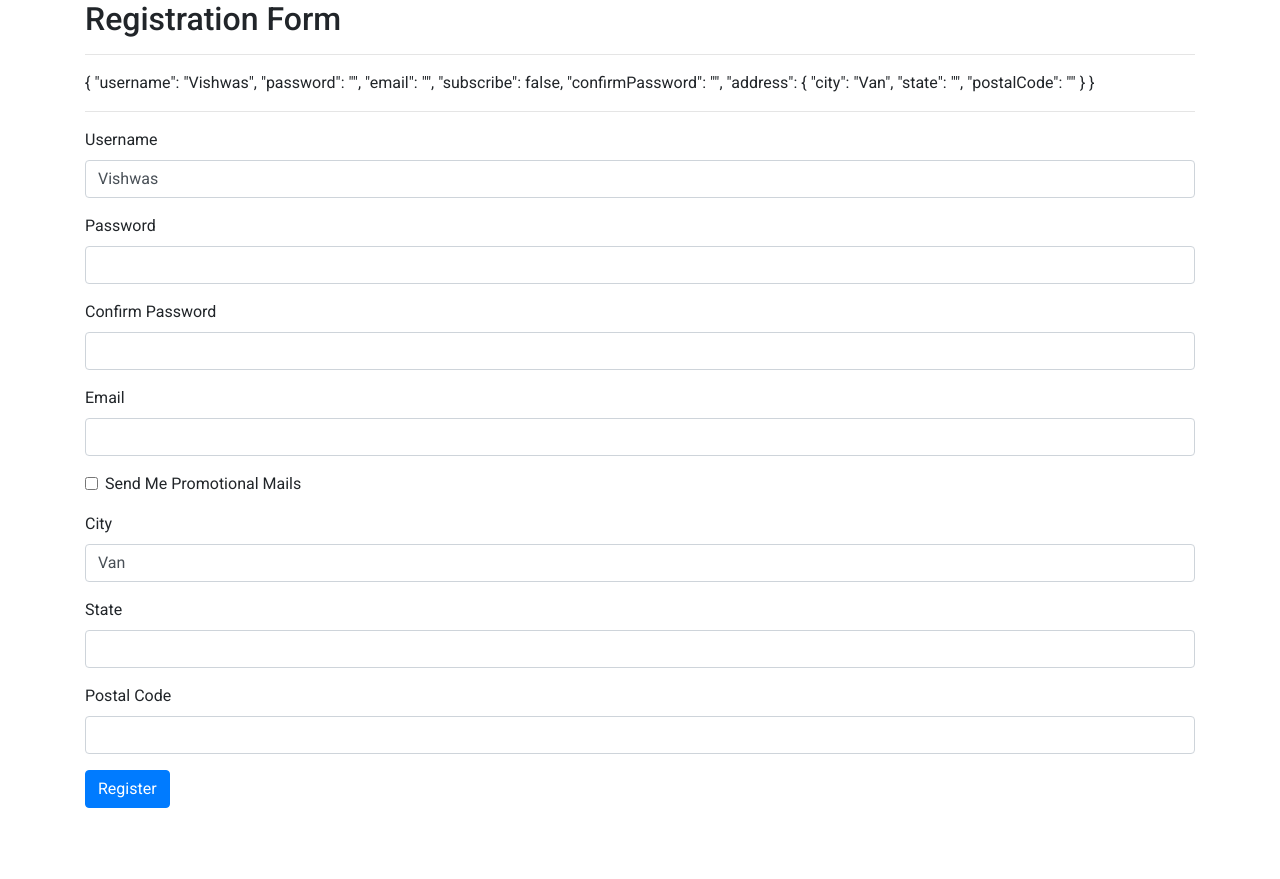
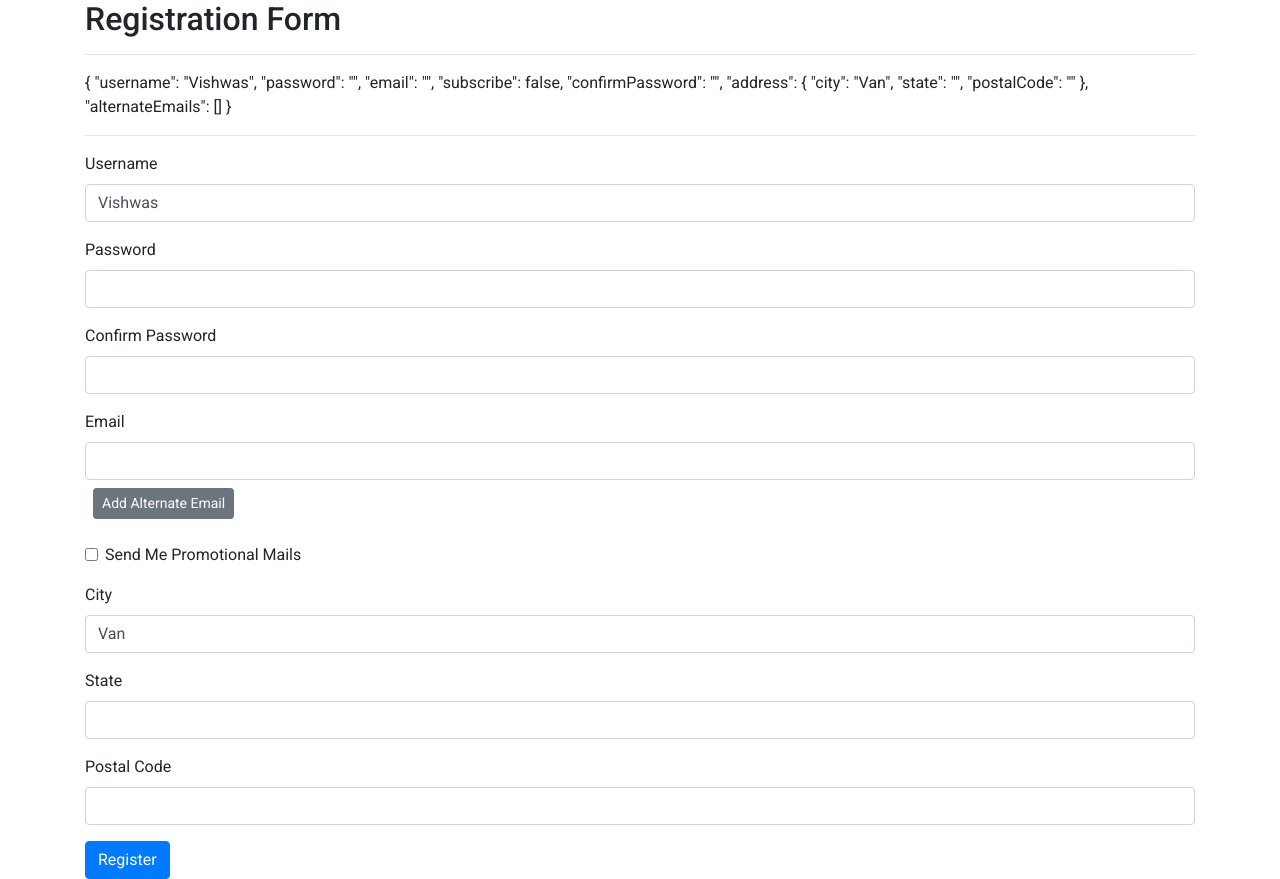
Before and after one commit to ozgursarikamis/angular-forms, an Angular app: page / in a window 1280 px wide. Before the commit the page ends 808 px from the top, so only its background shows below. Built offline with nearby package versions, Linux system fonts and the light colour scheme.

Commit message:
dynamically added form controls

```diff
--- a/src/app/app.component.html
+++ b/src/app/app.component.html
@@ -45,6 +45,13 @@
         <label>Email</label>
         <input [class.is-invalid]="email.invalid && email.touched"
           type="text" formControlName="email" class="form-control">
+          <button type="button" class="btn btn-secondary btn-sm m-2"
+            (click)="addAlternateEmails()"
+          >Add Alternate Email</button>
+          <div formArrayName="alternateEmails"
+             *ngFor="let email of alternateEmails.controls; let i = index">
+            <input type="text" class="form-control my-1" [formControlName]="i">
+          </div>
         <div class="alert alert-danger" [class.d-none]="email.valid || email.untouched">
           If you want to subscribe, you need to provide a valid e-mail address.
         </div>
--- a/src/app/app.component.ts
+++ b/src/app/app.component.ts
@@ -1,5 +1,5 @@
 import { Component, OnInit } from '@angular/core';
-import { FormBuilder, Validators, FormGroup } from '@angular/forms';
+import { FormBuilder, Validators, FormGroup, FormArray } from '@angular/forms';
 import { forbiddenUsernamesValidator } from './shared/username.validator';
 import { passwordValidator } from './shared/password.validator';
 
@@ -27,7 +27,8 @@
       email: [''],
       subscribe: [false],
       confirmPassword: [''],
-      address: this.formBuilder.group(address)
+      address: this.formBuilder.group(address),
+      alternateEmails: this.formBuilder.array([])
     }, { validator: [passwordValidator] }); // passwordValidator is validating the group!
 
     this.registrationForm.get('subscribe').valueChanges
@@ -51,4 +52,13 @@
   get email() {
     return this.registrationForm.get('email');
   }
+
+  get alternateEmails() {
+    return this.registrationForm.get('alternateEmails') as FormArray;
+  }
+
+  addAlternateEmails() {
+    this.alternateEmails.push(this.formBuilder.control(''));
+    console.log('this.alternateEmails :', this.alternateEmails);
+  }
 }
```
